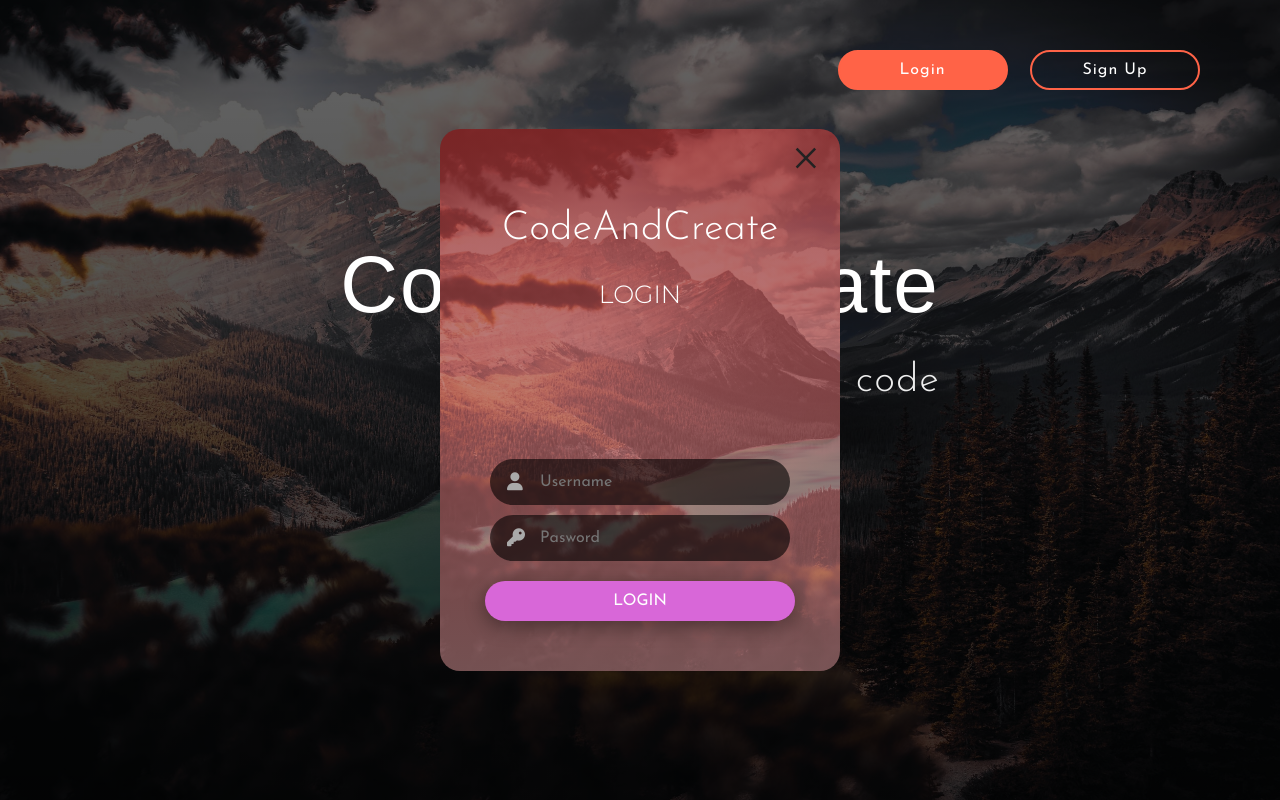
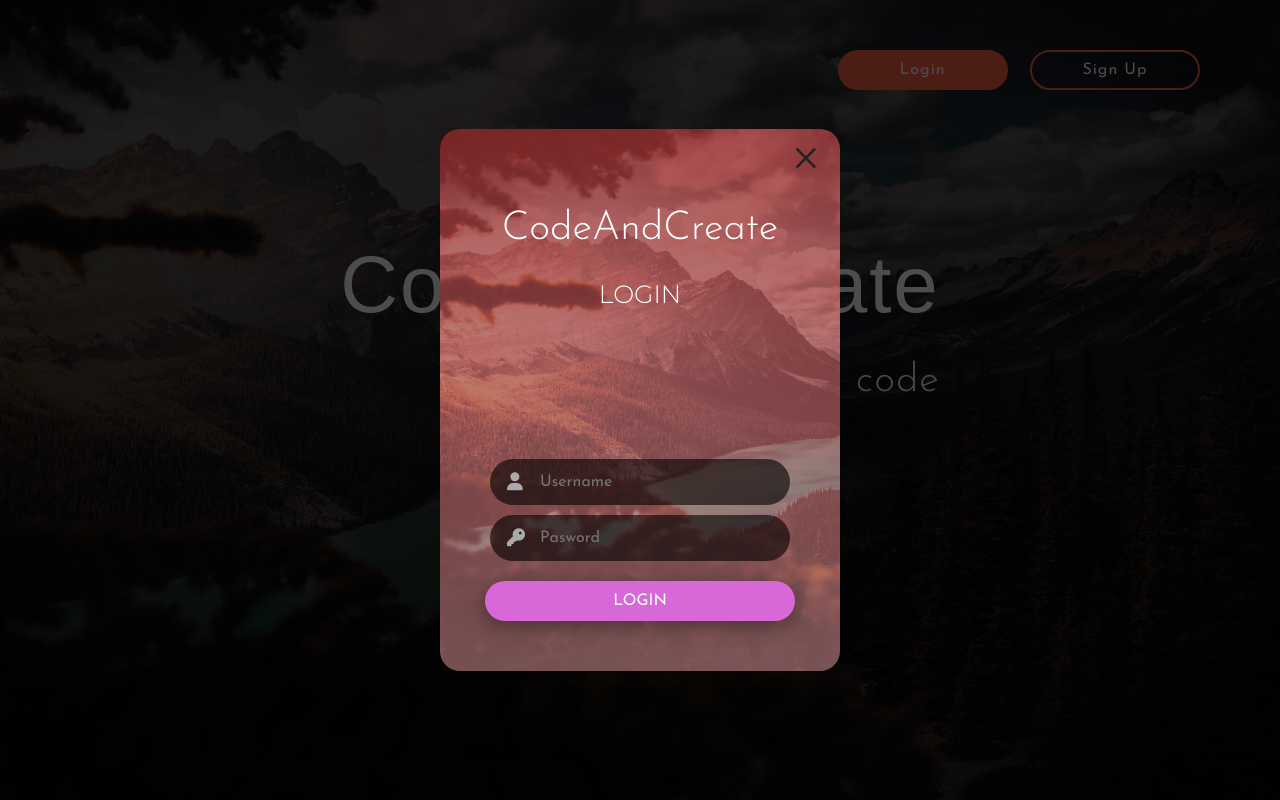
Before and after one commit to AndreiScafi/Landing-Page-Modal-Forms, a plain HTML site: page index.html in a window 1280 px wide. Both pictures are taken after a click on the button "Login". Drawn offline with Linux system fonts and the light colour scheme.

Commit message:
Professor's javascript solution.

```diff
--- a/script.js
+++ b/script.js
@@ -9,21 +9,27 @@ const signupForm = document.querySelector('.signup-form-wrapper');
 const loginX = document.querySelector('.login-x');
 const signupX = document.querySelector('.signup-x');
 
+const formContainer = document.querySelector('.form-container');
+
 
 loginBtn.addEventListener('click', () => {
     loginForm.classList.add('active');
+    formContainer.classList.add('disable');
 });
 
 loginX.addEventListener('click', () => {
     loginForm.classList.remove('active');
+    formContainer.classList.remove('disable');
 });
 
 signupBtn.addEventListener('click', () => {
     signupForm.classList.add('active');
+    formContainer.classList.add('disable');
 });
 
 signupX.addEventListener('click', () => {
     signupForm.classList.remove('active');
+    formContainer.classList.remove('disable');
 });
 
 /* End of My own solution for javascript code */
--- a/style.css
+++ b/style.css
@@ -77,6 +77,23 @@ html {
     transform: translateY(0);
 }
 
+.form-container {
+    position: fixed;
+    background-color: rgba(0, 0, 0, .7);
+    top: 0;
+    right: 0;
+    bottom: 0;
+    left: 0;
+    opacity: 0;
+    visibility: hidden;
+    transition: all .5s;
+}
+
+.disable {
+    opacity: 1;
+    visibility: visible;
+}
+
 .modal {
     width: 40rem;
     background: linear-gradient(rgba(148, 42, 42, .8), rgba(185, 123, 123, .6)), url(./images/bg.jpg), center no-repeat;
@@ -86,16 +103,16 @@ html {
     left: 50%;
     transform: translate(-50%, -50%);
     border-radius: 2rem;
-    display: none;
+    opacity: 0;
+    visibility: hidden;
+    transition: all .5s;
 }
 
-.active.signup-form-wrapper {
-    display: block;
+.active {
+    opacity: 1;
+    visibility: visible;
 }
 
-.active.login-form-wrapper {
-    display: block;
-}
 
 .x-btn {
     position: absolute;
```
